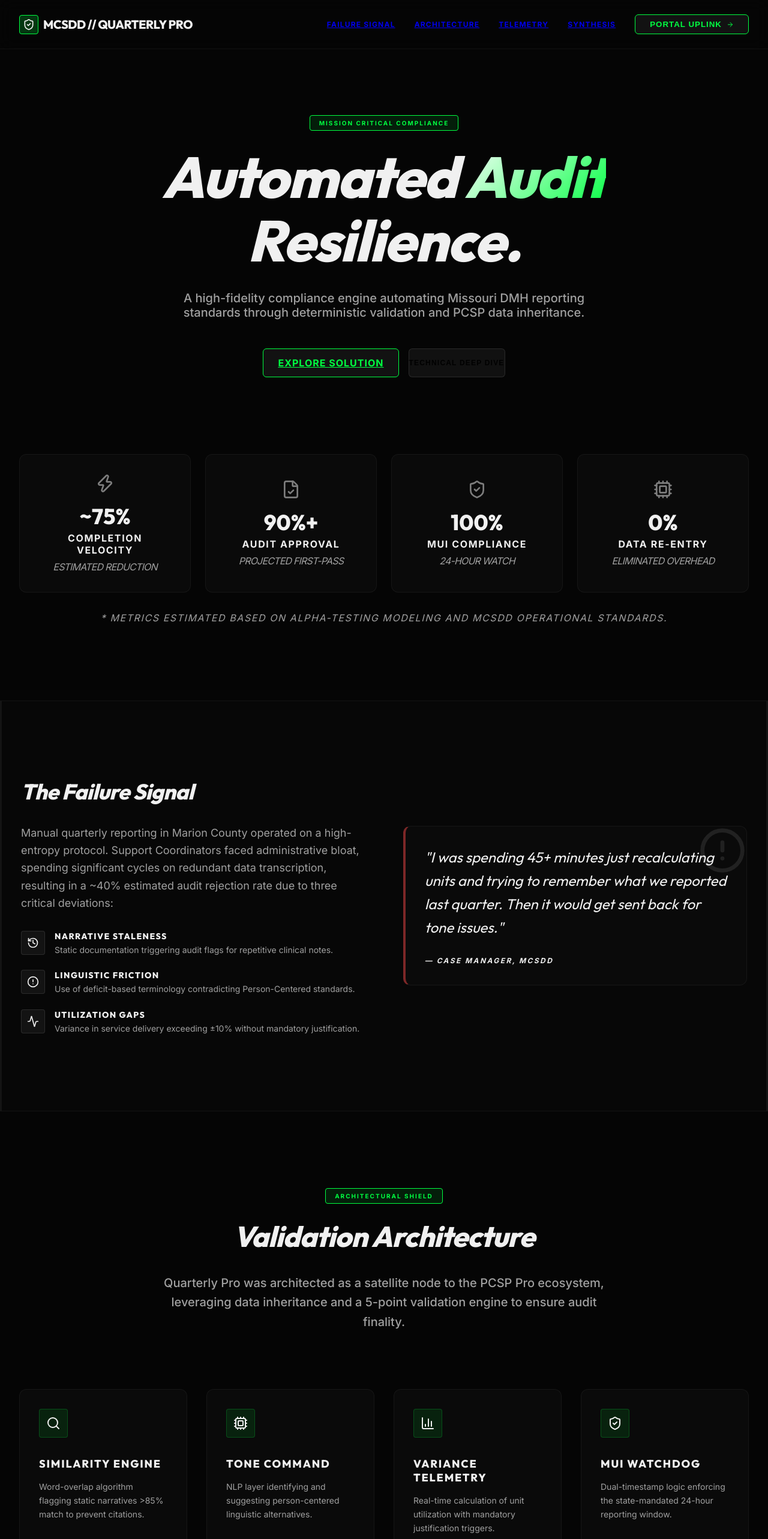
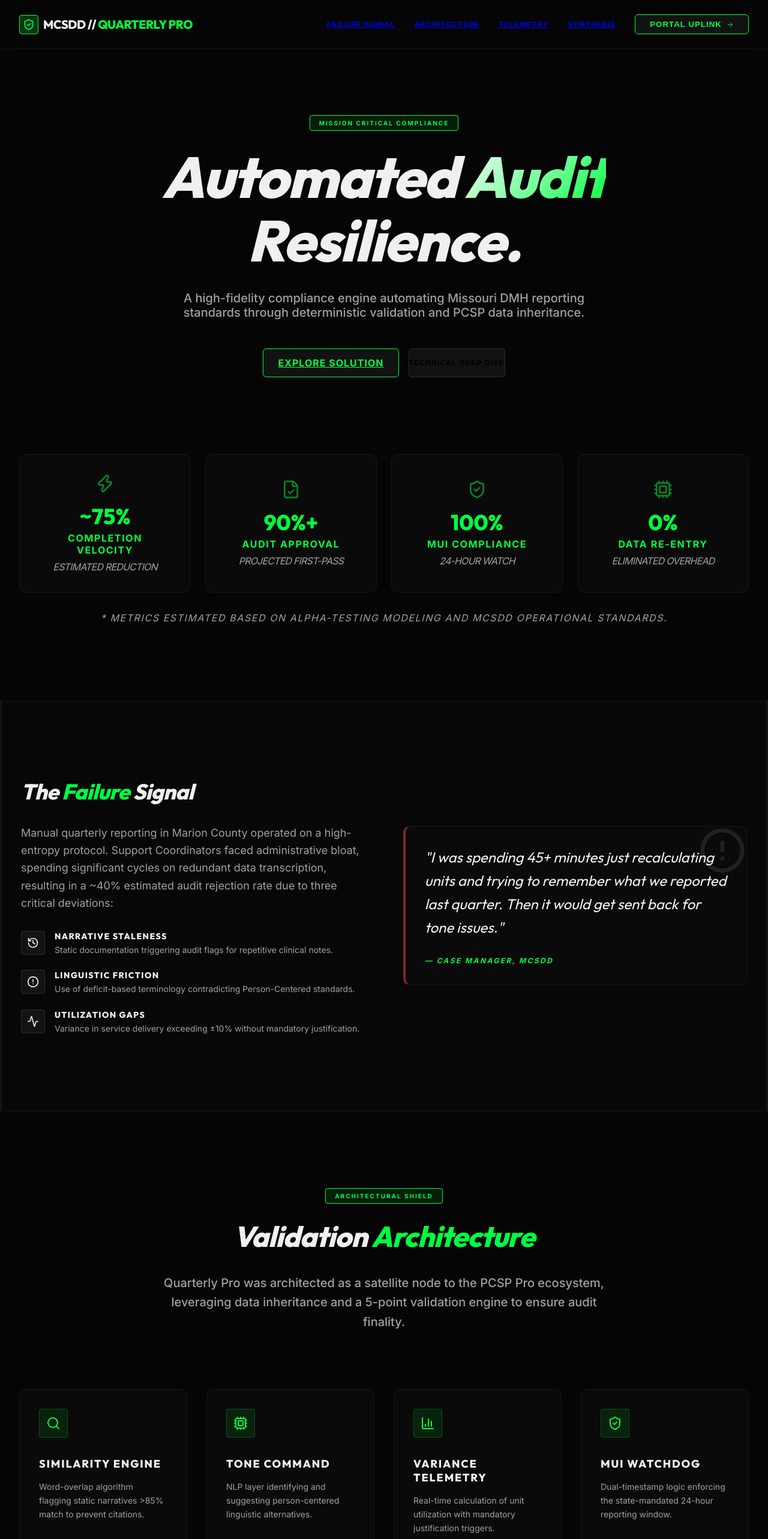
Before and after one commit to DTE-84/MCSDD.Quarterly.CS, a React (Vite) app: page / in a window 1280 px wide. Shown: the top 2566 px of the page at 60% size. Built offline with nearby package versions, Linux system fonts and the light colour scheme.

Commit message:
Refine style identifiers for production build

```diff
--- a/src/App.jsx
+++ b/src/App.jsx
@@ -55,20 +55,20 @@ const App = () => {
   }, []);
 
   return (
-    <main ref={mainRef} className="bg-[#050505] min-h-screen text-[#f0f0f0]">
+    <main ref={mainRef} className="bg-obsidian min-h-screen text-text-primary">
       {/* Navigation */}
       <nav className="fixed top-0 w-full z-50 px-8 py-6 flex justify-between items-center backdrop-blur-md border-b border-white/5">
         <div className="flex items-center gap-2">
           <div className="w-8 h-8 rounded bg-kinetic-green/20 border border-kinetic-green flex items-center justify-center">
-            <ShieldCheck className="text-[#00ff41] w-5 h-5" />
+            <ShieldCheck className="text-kinetic-green w-5 h-5" />
           </div>
-          <span className="font-heading font-extrabold text-xl tracking-tight uppercase">MCSDD // <span className="text-[#00ff41]">Quarterly Pro</span></span>
+          <span className="font-heading font-extrabold text-xl tracking-tight uppercase">MCSDD // <span className="text-kinetic-green">Quarterly Pro</span></span>
         </div>
         <div className="hidden md:flex gap-8 items-center text-xs font-bold uppercase tracking-widest text-text-secondary">
-          <a href="#problem" className="hover:text-[#00ff41] transition-colors">Failure Signal</a>
-          <a href="#solution" className="hover:text-[#00ff41] transition-colors">Architecture</a>
-          <a href="#telemetry" className="hover:text-[#00ff41] transition-colors">Telemetry</a>
-          <a href="#synthesis" className="hover:text-[#00ff41] transition-colors">Synthesis</a>
+          <a href="#problem" className="hover:text-kinetic-green transition-colors">Failure Signal</a>
+          <a href="#solution" className="hover:text-kinetic-green transition-colors">Architecture</a>
+          <a href="#telemetry" className="hover:text-kinetic-green transition-colors">Telemetry</a>
+          <a href="#synthesis" className="hover:text-kinetic-green transition-colors">Synthesis</a>
           <button className="btn-primary py-2 text-[10px]">Portal Uplink <ArrowRight size={12} /></button>
         </div>
       </nav>
@@ -99,9 +99,9 @@ const App = () => {
             { label: 'Data Re-Entry', value: '0%', sub: 'Eliminated Overhead', icon: Cpu },
           ].map((item, i) => (
             <div key={i} className="reveal glass-card flex flex-col items-center justify-center group text-center">
-              <item.icon className="text-[#00ff41] mb-4 w-8 h-8 opacity-50 group-hover:opacity-100 transition-opacity" />
-              <div className="text-4xl font-heading font-extrabold mb-1 text-[#00ff41]">{item.value}</div>
-              <p className="text-[10px] text-[#00ff41] uppercase tracking-widest font-black mb-2">{item.label}</p>
+              <item.icon className="text-kinetic-green mb-4 w-8 h-8 opacity-50 group-hover:opacity-100 transition-opacity" />
+              <div className="text-4xl font-heading font-extrabold mb-1 text-kinetic-green">{item.value}</div>
+              <p className="text-[10px] text-kinetic-green uppercase tracking-widest font-black mb-2">{item.label}</p>
               <p className="text-[9px] text-text-secondary uppercase tracking-tighter italic">{item.sub}</p>
             </div>
           ))}
@@ -115,7 +115,7 @@ const App = () => {
       <section id="problem" className="px-8 py-32 bg-surface/50 border-y border-white/5">
         <div className="max-w-7xl mx-auto grid md:grid-cols-2 gap-16 items-center">
           <div className="reveal">
-            <h2 className="text-4xl md:text-5xl mb-8 font-heading italic">The <span className="text-[#00ff41]">Failure</span> Signal</h2>
+            <h2 className="text-4xl md:text-5xl mb-8 font-heading italic">The <span className="text-kinetic-green">Failure</span> Signal</h2>
             <p className="text-text-secondary mb-8 text-lg leading-relaxed">
               Manual quarterly reporting in Marion County operated on a high-entropy protocol. Support Coordinators faced administrative bloat, spending significant cycles on redundant data transcription, resulting in a ~40% estimated audit rejection rate due to three critical deviations:
             </p>
@@ -142,7 +142,7 @@ const App = () => {
              <blockquote className="text-2xl font-heading italic text-text-primary leading-relaxed mb-6">
                "I was spending 45+ minutes just recalculating units and trying to remember what we reported last quarter. Then it would get sent back for tone issues."
              </blockquote>
-             <cite className="text-xs uppercase tracking-[0.2em] font-black text-[#00ff41]">— Case Manager, MCSDD</cite>
+             <cite className="text-xs uppercase tracking-[0.2em] font-black text-kinetic-green">— Case Manager, MCSDD</cite>
           </div>
         </div>
       </section>
@@ -151,7 +151,7 @@ const App = () => {
       <section id="solution" className="px-8 py-32">
         <div className="max-w-7xl mx-auto text-center mb-24">
           <div className="reveal badge mb-6">Architectural Shield</div>
-          <h2 className="reveal text-5xl md:text-6xl mb-8 font-heading italic">Validation <span className="text-[#00ff41]">Architecture</span></h2>
+          <h2 className="reveal text-5xl md:text-6xl mb-8 font-heading italic">Validation <span className="text-kinetic-green">Architecture</span></h2>
           <p className="reveal text-text-secondary text-xl max-w-3xl mx-auto leading-relaxed font-medium">
             Quarterly Pro was architected as a satellite node to the PCSP Pro ecosystem, leveraging data inheritance and a 5-point validation engine to ensure audit finality.
           </p>
@@ -180,9 +180,9 @@ const App = () => {
               icon: ShieldCheck
             }
           ].map((f, i) => (
-            <div key={i} className="reveal glass-card flex flex-col items-start hover:border-[#00ff41]/50 group h-full">
+            <div key={i} className="reveal glass-card flex flex-col items-start hover:border-kinetic-green/50 group h-full">
               <div className="w-12 h-12 rounded bg-kinetic-green/10 border border-kinetic-green/20 flex items-center justify-center mb-8 group-hover:scale-110 transition-transform">
-                <f.icon className="text-[#00ff41] w-6 h-6" />
+                <f.icon className="text-kinetic-green w-6 h-6" />
               </div>
               <h3 className="text-lg font-bold uppercase tracking-widest mb-4">{f.title}</h3>
               <p className="text-sm text-text-secondary leading-relaxed">{f.desc}</p>
@@ -196,8 +196,8 @@ const App = () => {
          <div className="max-w-7xl mx-auto">
           <div className="grid md:grid-cols-2 gap-24 items-center">
              <div className="reveal relative">
-                <div className="absolute inset-0 bg-[#00ff41]/5 blur-[100px] -z-10" />
-                <div className="glass-card bg-[#0a0a0a] p-0 border-white/10 overflow-hidden shadow-2xl">
+                <div className="absolute inset-0 bg-kinetic-green/5 blur-[100px] -z-10" />
+                <div className="glass-card bg-surface p-0 border-white/10 overflow-hidden shadow-2xl">
                    <div className="px-6 py-4 border-b border-white/5 bg-white/5 flex gap-2">
                       <div className="w-2 h-2 rounded-full bg-red-500/50" />
                       <div className="w-2 h-2 rounded-full bg-yellow-500/50" />
@@ -226,7 +226,7 @@ const App = () => {
                 </div>
              </div>
              <div className="reveal">
-                <h2 className="text-4xl mb-8 font-heading italic">Zero-Footprint <span className="text-[#00ff41]">Integrity</span></h2>
+                <h2 className="text-4xl mb-8 font-heading italic">Zero-Footprint <span className="text-kinetic-green">Integrity</span></h2>
                 <div className="space-y-10">
                   {[
                     { label: 'Security Node', title: 'Volatile RAM Processing', desc: 'All computation occurs in browser memory with 4-second debounced auto-save encryption.' },
@@ -234,8 +234,8 @@ const App = () => {
                     { label: 'Synthesis Node', title: 'XML Generation Pipeline', desc: 'Audit-ready .docx synthesis generated client-side via custom OOXML injection engine.' }
                   ].map((item, i) => (
                     <div key={i} className="group">
-                      <h4 className="text-[#00ff41] text-[10px] uppercase font-black tracking-[0.2em] mb-3 opacity-70 group-hover:opacity-100 transition-opacity flex items-center gap-2">
-                        <div className="w-4 h-[1px] bg-[#00ff41]" /> {item.label}
+                      <h4 className="text-kinetic-green text-[10px] uppercase font-black tracking-[0.2em] mb-3 opacity-70 group-hover:opacity-100 transition-opacity flex items-center gap-2">
+                        <div className="w-4 h-[1px] bg-kinetic-green" /> {item.label}
                       </h4>
                       <h3 className="text-xl font-bold mb-2">{item.title}</h3>
                       <p className="text-text-secondary text-base leading-relaxed">{item.desc}</p>
@@ -250,13 +250,13 @@ const App = () => {
       {/* Analytical Synthesis */}
       <section id="synthesis" className="px-8 py-40">
         <div className="max-w-4xl mx-auto text-center reveal">
-          <div className="w-16 h-1 w-16 bg-[#00ff41] mx-auto mb-12" />
+          <div className="w-16 h-1 w-16 bg-kinetic-green mx-auto mb-12" />
           <h2 className="text-4xl md:text-5xl mb-12 font-heading italic leading-tight">
-            "Quarterly Pro transforms static clinical data into <span className="text-[#00ff41]">Living Telemetry</span>, establishing a deterministic framework for Missouri state oversight."
+            "Quarterly Pro transforms static clinical data into <span className="text-kinetic-green">Living Telemetry</span>, establishing a deterministic framework for Missouri state oversight."
           </h2>
           <div className="flex flex-col items-center">
             <div className="w-12 h-12 rounded-full bg-white/5 border border-white/10 flex items-center justify-center mb-4">
-              <Lock className="text-[#00ff41] w-5 h-5" />
+              <Lock className="text-kinetic-green w-5 h-5" />
             </div>
             <h4 className="text-lg font-bold uppercase tracking-widest">Drew Ernst</h4>
             <p className="text-xs text-text-secondary uppercase tracking-[0.3em] font-black italic">Lead Architect | DTE Solutions</p>
@@ -270,9 +270,9 @@ const App = () => {
           <div className="flex flex-col gap-2 items-center md:items-start">
             <div className="flex items-center gap-2">
               <div className="w-6 h-6 rounded bg-kinetic-green/20 border border-kinetic-green flex items-center justify-center">
-                <ShieldCheck className="text-[#00ff41] w-4 h-4" />
+                <ShieldCheck className="text-kinetic-green w-4 h-4" />
               </div>
-              <span className="font-heading font-extrabold text-xl tracking-tight uppercase">DREW <span className="text-[#00ff41]">ERNST</span></span>
+              <span className="font-heading font-extrabold text-xl tracking-tight uppercase">DREW <span className="text-kinetic-green">ERNST</span></span>
             </div>
             <p className="text-[10px] text-text-secondary uppercase tracking-widest opacity-50 italic">Data Integrity & Systems Engineering</p>
           </div>
@@ -283,7 +283,7 @@ const App = () => {
               { icon: Globe, label: 'LinkedIn', url: 'https://linkedin.com/in/dte84' },
               { icon: Mail, label: 'Secure Uplink', url: 'mailto:drew.t.ernst@gmail.com' }
             ].map((link, i) => (
-              <a key={i} href={link.url} className="flex flex-col items-center gap-2 text-text-secondary hover:text-[#00ff41] transition-all group">
+              <a key={i} href={link.url} className="flex flex-col items-center gap-2 text-text-secondary hover:text-kinetic-green transition-all group">
                 <link.icon size={20} className="group-hover:scale-110 transition-transform" />
                 <span className="text-[9px] uppercase font-bold tracking-widest">{link.label}</span>
               </a>
--- a/src/index.css
+++ b/src/index.css
@@ -210,15 +210,17 @@ h1, h2, h3, h4 {
 .leading-\[1\.1\] { line-height: 1.1; }
 .text-text-secondary { color: var(--text-secondary); }
 .text-text-primary { color: var(--text-primary); }
-.text-[#00ff41] { color: #00ff41; }
-.bg-[#050505] { background-color: #050505; }
-.bg-[#0a0a0a] { background-color: #0a0a0a; }
+.text-kinetic-green { color: var(--kinetic-green); }
+.bg-obsidian { background-color: var(--background); }
 .bg-surface { background-color: var(--surface); }
 .bg-surface\/30 { background-color: rgba(10, 10, 10, 0.3); }
 .bg-surface\/50 { background-color: rgba(10, 10, 10, 0.5); }
+.bg-kinetic-green { background-color: var(--kinetic-green); }
+.bg-kinetic-green\/5 { background-color: rgba(0, 255, 65, 0.05); }
 .bg-kinetic-green\/10 { background-color: rgba(0, 255, 65, 0.1); }
 .bg-kinetic-green\/20 { background-color: rgba(0, 255, 65, 0.2); }
 .bg-white\/5 { background-color: rgba(255, 255, 255, 0.05); }
+.bg-white\/10 { background-color: rgba(255, 255, 255, 0.1); }
 .border { border-width: 1px; border-style: solid; }
 .border-b { border-bottom-width: 1px; border-bottom-style: solid; }
 .border-t { border-top-width: 1px; border-top-style: solid; }
@@ -228,6 +230,7 @@ h1, h2, h3, h4 {
 .border-white\/10 { border-color: rgba(255, 255, 255, 0.1); }
 .border-kinetic-green { border-color: var(--kinetic-green); }
 .border-kinetic-green\/20 { border-color: rgba(0, 255, 65, 0.2); }
+.hover\:border-kinetic-green\/50:hover { border-color: rgba(0, 255, 65, 0.5); }
 .border-l-red-500\/50 { border-left-color: rgba(239, 68, 68, 0.5); }
 .backdrop-blur-md { backdrop-filter: blur(12px); }
 .rounded { border-radius: 0.25rem; }
@@ -262,6 +265,7 @@ h1, h2, h3, h4 {
 .pointer-events-none { pointer-events: none; }
 .text-center { text-align: center; }
 .text-right { text-align: right; }
+.hidden { display: none; }
 .space-y-4 > * + * { margin-top: 1rem; }
 .space-y-6 > * + * { margin-top: 1.5rem; }
 .space-y-10 > * + * { margin-top: 2.5rem; }
```
